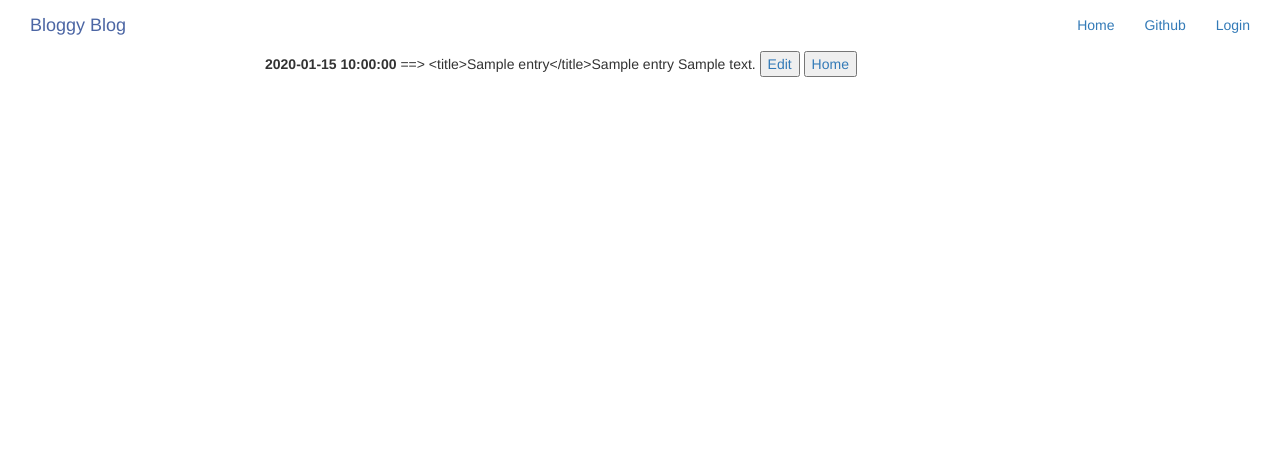
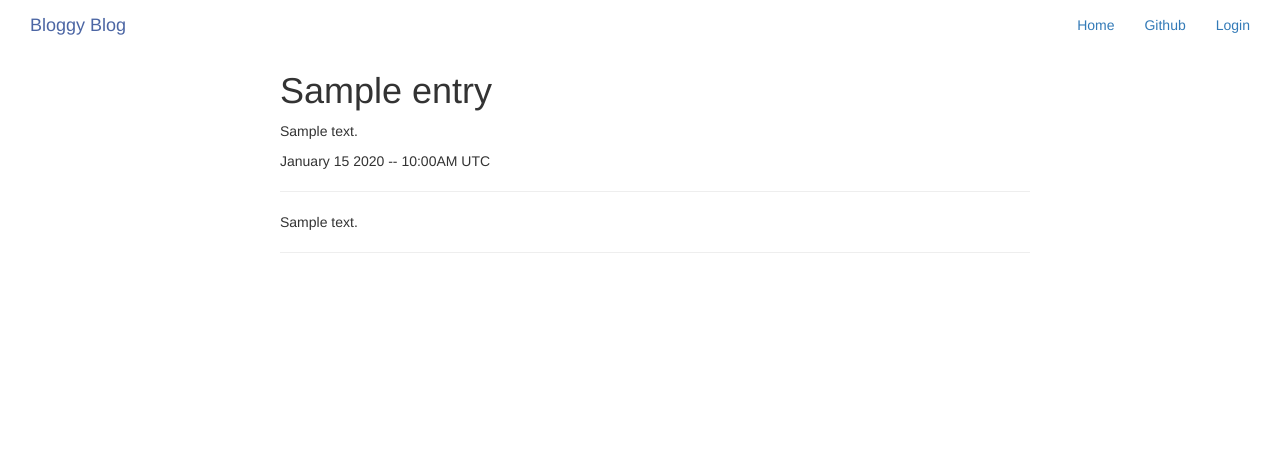
Before and after one commit to scotist/learning-journal-1, a Python web app: template learning_journal/learning_journal/templates/detail.jinja2 in a window 1280 px wide. Shown: the top 452 px of the page. Run offline with Jinja, Linux system fonts and the light colour scheme; the template is opened without the code that fills it: most values are stand-ins (such as "Sample title", 1, 10 or a date in 2020); some libraries are stand-ins or nearby versions.

Commit message:
fixed more navigation issues

```diff
--- a/learning_journal/learning_journal/templates/detail.jinja2
+++ b/learning_journal/learning_journal/templates/detail.jinja2
@@ -1,4 +1,3 @@
-
 {% extends "index.html" %}
 {% block navbar %}
 {% if request.has_permission('edit') %}
@@ -12,12 +11,15 @@
     <div class="row">
         <div class="col-sm-2">
         </div>
-        <div class="row">
-            <b>{{entry.created}}</b> ==> &lt;title&gt;<span>{{entry.title}}</span>&lt;/title&gt;<span>{{entry.title}}</span>
-            {{entry.markdown_text|safe}}
-            <a href="{{request.route_url('edit', entry_id = entry.id)}}"><input type="submit" value="Edit"></a>
-            <a href="/"><input type="button" value="Home"></a>
-          <br/>
+        <div class="col-sm-8">
+            <article>
+                <h1>{{ entry.title }}</h1>
+                <p>{{ entry.text }}</p>
+                <p>{{ entry.created.strftime("%B %d %Y -- %I:%M%p UTC") }}</p>
+                <hr>
+                {{ text|safe }}
+                <hr>
+            </article>
         </div>
         <div class="col-sm-2">
         </div>
@@ -27,7 +29,7 @@
         <div class="col-sm-2">
         </div>
         <div class="col-sm-6">
-            <a class="btn btn-default" href="/edit_entry/{{ entry.id }}">Edit Entry</a>
+            <a class="btn btn-default" href="/edit/{{ entry.id }}">Edit Entry</a>
         </div>
         <div class="col-sm-2">
             <a class="btn btn-danger" href="/delete_entry/{{ entry.id }}">Delete Entry</a>
--- a/learning_journal/learning_journal/templates/list.jinja2
+++ b/learning_journal/learning_journal/templates/list.jinja2
@@ -26,7 +26,7 @@
         <div class="col-md-8">
             <section id="articles">
                 <article id="article_template">
-                    <h1><a href="/edit/{{ entry.id }}">{{ entry.title }}</a></h1>
+                    <h1><a href="/view/{{ entry.id }}">{{ entry.title }}</a></h1>
                     <p>{{ entry.text }}</p>
                     <p>{{ entry.created.strftime("%B %d %Y -- %I:%M%p UTC") }}</time>
                 </article>
--- a/learning_journal/learning_journal/views.py
+++ b/learning_journal/learning_journal/views.py
@@ -42,7 +42,7 @@ def list_view(request):
     return {"content": display, "header": "entries.order_by(latest)[:10]"}
 
 
-@view_config(route_name='detail', renderer='templates/detail.jinja2')
+@view_config(route_name='view', renderer='templates/detail.jinja2')
 def detail_view(request):
     id_ = request.matchdict.get('entry_id')
     entry = DBSession().query(Entry).get(id_)
```
